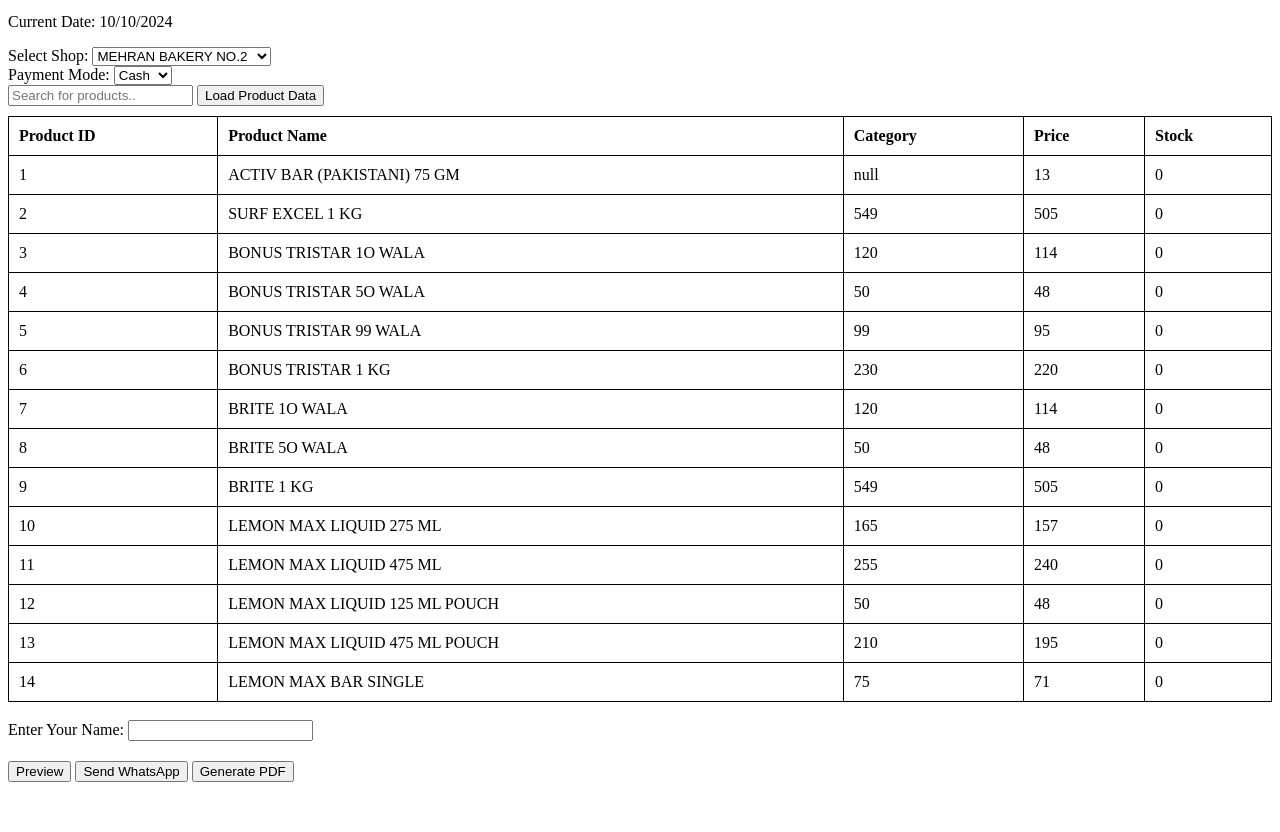
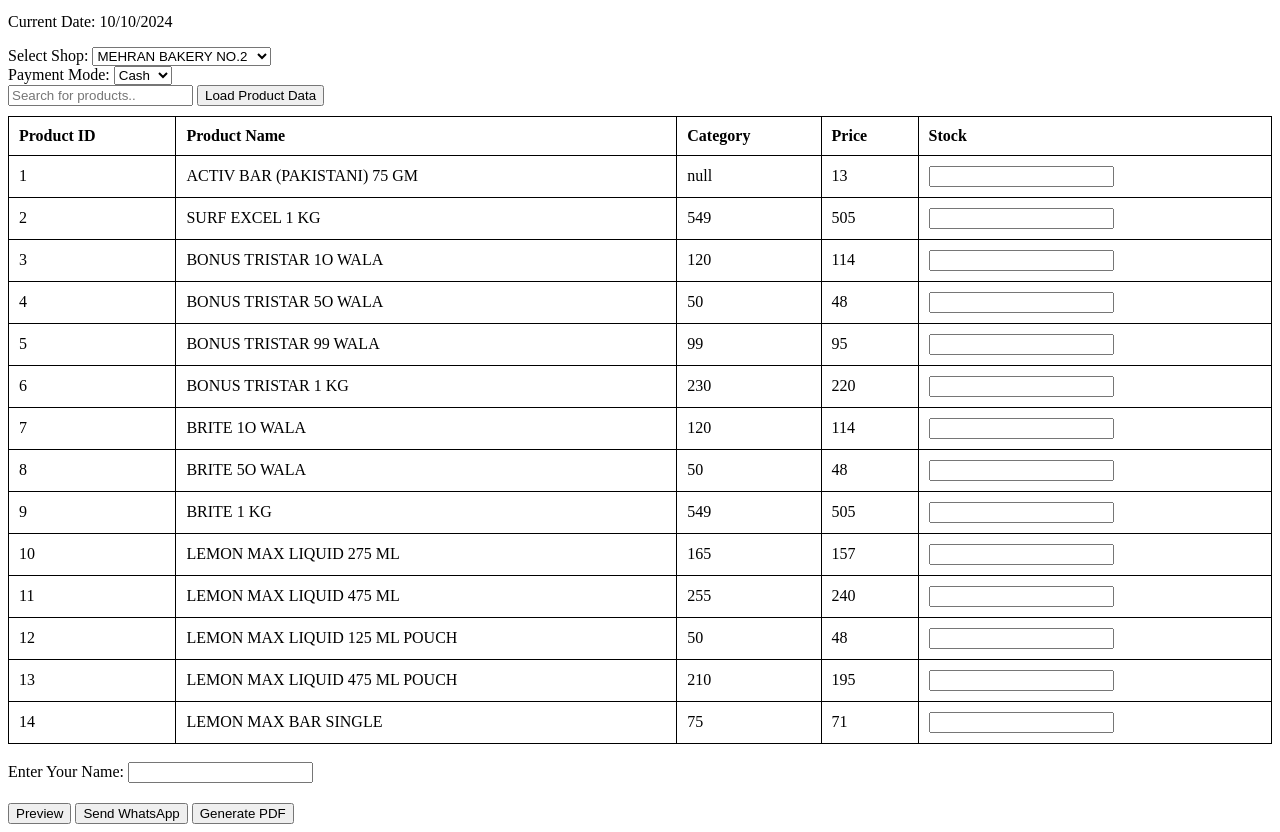
Before and after one commit to zainsodagar/saudamart, a plain HTML site: page main.html in a window 1280 px wide. Both pictures are taken after a click on the button "Load Product Data". Shown: the part 101-933 px from the top of the page. Before the commit the page ends 891 px from the top, so only its background shows below. Drawn offline with nearby package versions, Linux system fonts and the light colour scheme.

Commit message:
Add files via upload

```diff
--- a/main.html
+++ b/main.html
@@ -151,7 +151,7 @@
                     <td>${product.ProductName}</td>
                     <td>${product.RetailPrice}</td>
                     <td>${product.OfferPrice}</td>
-                    <td>${product.Order}</td>
+                    <td><input type="number" value="${product.orderQty}" min="0" /></td>
                 `;
                 tableBody.appendChild(row);
             });
```
